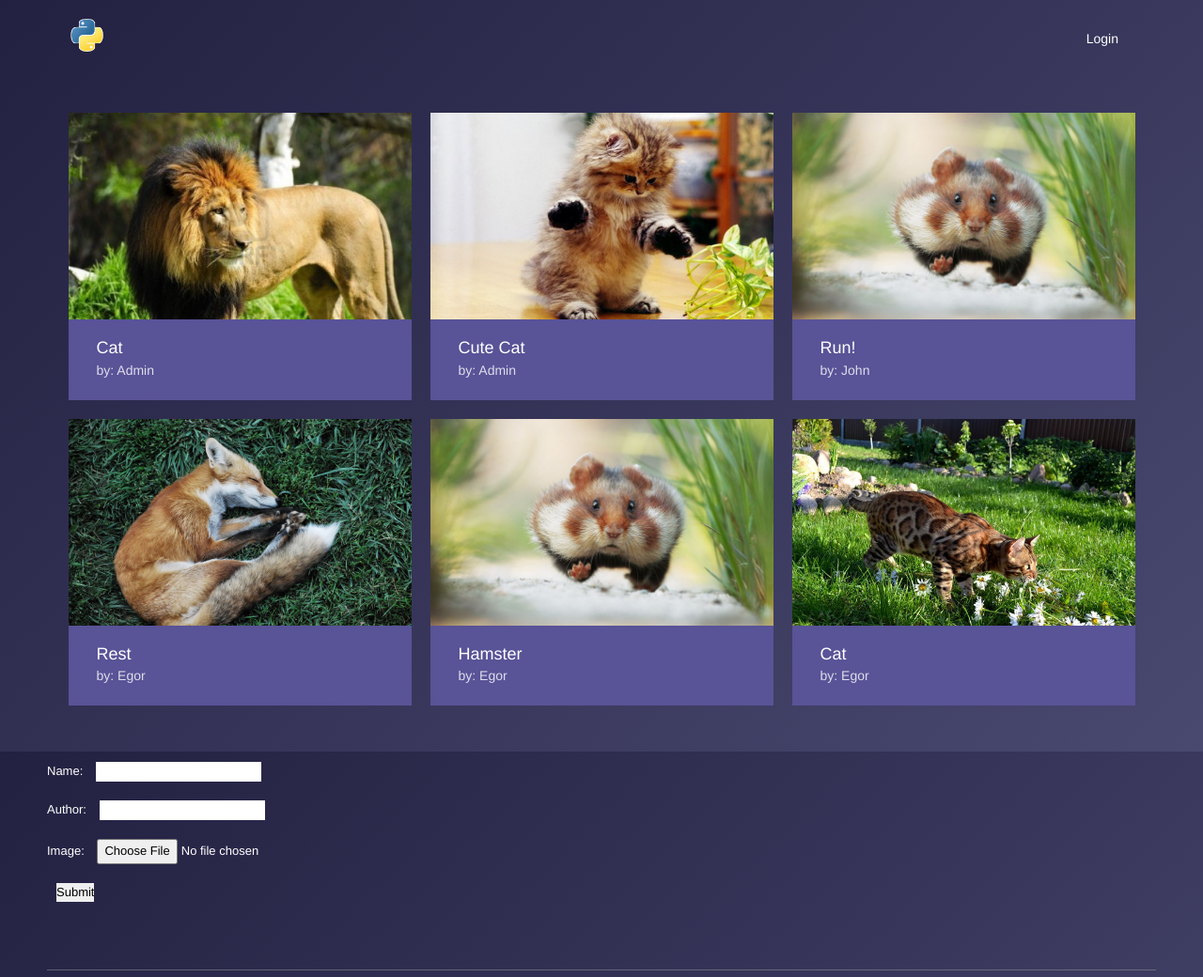
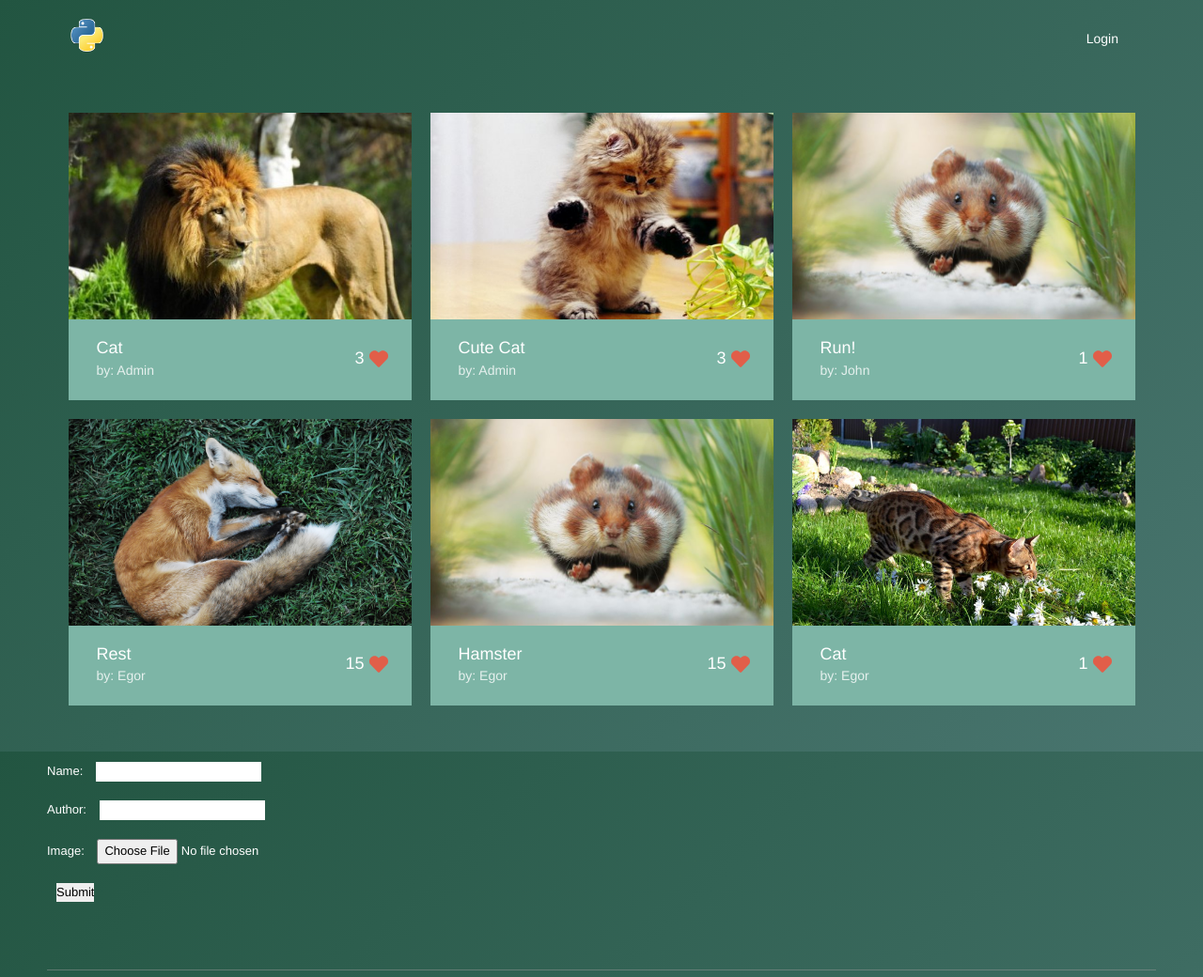
Before and after one commit to egor-sorokin/python-django-movegram, a Django app: page / in a window 1280 px wide. Shown: the top 1040 px of the page at 94% size. Run offline with Django 3.2, Linux system fonts and the light colour scheme; data comes from the database, SQL or seed files in the repository; both versions use the stored data as it was after the commit.

Commit message:
Add like buttons

```diff
--- a/main_app/models.py
+++ b/main_app/models.py
@@ -9,6 +9,7 @@ class Movement(models.Model):
     author = models.CharField(max_length=100)
     image = models.ImageField(upload_to='movement_image',
                               default='default.png')
+    likes = models.IntegerField(default=0)
 
     def __str__(self):
         return self.name
--- a/main_app/static/app/assets/css/style.css
+++ b/main_app/static/app/assets/css/style.css
@@ -46,7 +46,7 @@ body {
   font: 300 13px/1.6 'Helvetica Neue', Helvetica, Arial;
   color: #ffffff;
   transition: all .4s .3s ease-in;
-  background-image: linear-gradient(-225deg, #222141, #49486F);
+  background-image: linear-gradient(-225deg, #225541, #49756f);
   background-repeat: no-repeat;
   background-attachment: fixed; }
 
@@ -477,7 +477,7 @@ textarea {
     position: relative;
     margin-right: 20px;
     width: 365px;
-    background: #474680;
+    background: #7DB5A6;
     transition: box-shadow 0.5s ease;
     text-align: center; }
     .movements__item:nth-of-type(n+4) {
@@ -489,10 +489,11 @@ textarea {
       width: 100%;
       height: 220px;
       background-size: cover; }
-    .movements__item-likes {
-      position: absolute;
-      bottom: 95px;
-      right: 25px; }
+    .movements__item-info {
+      position: relative;
+      padding: 20px 20px 20px 30px;
+      background: #7DB5A6;
+      text-align: left; }
     .movements__item-title {
       font-family: "Heebo", "Helvetica", sans-serif;
       font-weight: 400;
@@ -500,9 +501,8 @@ textarea {
       color: #FFFFFF;
       line-height: 1.2; }
       .movements__item-title-container {
-        padding: 20px 20px 20px 30px;
-        background-color: rgba(158, 137, 240, 0.2);
-        text-align: left; }
+        width: 200px;
+        word-break: break-all; }
     .movements__item-author {
       opacity: 0.8;
       font-family: "Heebo", "Helvetica", sans-serif;
@@ -511,13 +511,34 @@ textarea {
       color: #FFFFFF;
       line-height: 24px;
       transition: color 0.5s ease; }
+    .movements__item-likes {
+      position: absolute;
+      bottom: 30px;
+      right: 50px;
+      font-size: 18px;
+      cursor: pointer; }
+      .movements__item-likes:before {
+        content: ' ';
+        display: block;
+        position: absolute;
+        top: 5px;
+        right: -25px;
+        width: 20px;
+        height: 20px;
+        background-image: url("/static/images/icon_heart.svg");
+        background-size: 100%;
+        transition: opacity 0.5s ease;
+        cursor: pointer; }
 
 .movements__item-link:hover,
 .movements__item-author:hover {
   color: rgba(230, 236, 240, 0.4); }
 
 .movements__item:hover {
-  box-shadow: 0 10px 20px 0 rgba(106, 125, 150, 0.5); }
+  box-shadow: 0 10px 20px 0 rgba(106, 125, 150, 0.7); }
+
+.movements__item-likes:hover:before {
+  opacity: 0.6; }
 
 .auth {
   position: relative;
--- a/main_app/static/js/main.js
+++ b/main_app/static/js/main.js
@@ -1,15 +1,15 @@
 (function ($) {
     'use strict';
 
-    $('button').on('click', function (e) {
+    $('.like-button').on('click', function (e) {
         e.preventDefault();
 
         var $this = $(this);
 
         $.ajax({
-            url: '/like_picture/',
+            url: '/like_movement/',
             type: 'POST',
-            data: {picture_id: $this.attr('data-id')},
+            data: {movement_id: $this.attr('data-id')},
             success: function (response) {
                 $this.html(' ' + response)
             }
--- a/main_app/static/src/scss/modules/_defaults.scss
+++ b/main_app/static/src/scss/modules/_defaults.scss
@@ -13,7 +13,7 @@ body {
   font: 300 13px/1.6 'Helvetica Neue', Helvetica, Arial;
   color: #ffffff;
   transition: all .4s .3s ease-in;
-  background-image: linear-gradient(-225deg, #222141, #49486F);
+  background-image: linear-gradient(-225deg, #225541, #49756f);
   background-repeat: no-repeat;
   background-attachment: fixed;
 
--- a/main_app/static/src/scss/partials/_movements.scss
+++ b/main_app/static/src/scss/partials/_movements.scss
@@ -23,7 +23,7 @@
 
     width: 365px;
 
-    background: #474680;
+    background: #7DB5A6;
     transition: box-shadow 0.5s ease;
 
     text-align: center;
@@ -44,18 +44,19 @@
 
       background-size: cover;
     }
-    &-likes {
-      position: absolute;
-      bottom: 95px;
-      right: 25px;
+    &-info {
+      position: relative;
+
+      padding: 20px 20px 20px 30px;
+
+      background: #7DB5A6;
+
+      text-align: left;
     }
     &-title {
       &-container {
-        padding: 20px 20px 20px 30px;
-
-        background-color: rgba(158, 137, 240, 0.2);
-
-        text-align: left;
+        width: 200px;
+        word-break: break-all;
       }
 
       font-family: $default-font-family;
@@ -75,6 +76,33 @@
 
       transition: color 0.5s ease;
     }
+    &-likes {
+      position: absolute;
+      bottom: 30px;
+      right: 50px;
+
+      font-size: 18px;
+
+      cursor: pointer;
+
+      &:before {
+        content: ' ';
+        display: block;
+
+        position: absolute;
+        top: 5px;
+        right: -25px;
+
+        width: 20px;
+        height: 20px;
+
+        background-image: url("/static/images/icon_heart.svg");
+        background-size: 100%;
+
+        transition: opacity 0.5s ease;
+        cursor: pointer;
+      }
+    }
   }
 }
 
@@ -84,5 +112,11 @@
 }
 
 .movements__item:hover {
-    box-shadow: 0 10px 20px 0 rgba(106, 125, 150, 0.5);
+  box-shadow: 0 10px 20px 0 rgba(106, 125, 150, 0.7);
 }
+
+.movements__item-likes:hover {
+  &:before {
+    opacity: 0.6;
+  }
+}
--- a/main_app/templates/index.html
+++ b/main_app/templates/index.html
@@ -8,26 +8,28 @@
             {% for movement in movements %}
                 <div class="movements__item">
 
-                <a href="/{{ movement.id }}/" style="background-image: url('{{ movement.image.url }}')"
+                    <a href="/{{ movement.id }}/"
+                       style="background-image: url('{{ movement.image.url }}')"
                        class="movements__item-image">
                     </a>
 
-{#                <div class="movements__item-likes">#}
-{#                    <button id="likes" data-id="{{ picture.id }}"#}
-{#                            class="btn btn-sm btn-danger glyphicon glyphicon-heart"#}
-{#                            type="button">#}
-{#                        {% if picture.likes > 0 %}#}
-{#                            {{ picture.likes }}#}
-{#                        {% endif %}#}
-{#                    </button>#}
-{#                </div>#}
-
+                    <div class="movements__item-info">
                         <div class="movements__item-title-container">
                             <h2 class="movements__item-title">{{ movement.name }}</h2>
                             <a class="movements__item-author"
                                href="/user/{{ movement.author }}/">
                                 by: {{ movement.author }}
                             </a>
+
+                        </div>
+                        <div data-id="{{ movement.id }}"
+                             class="movements__item-likes like-button">
+                            {% if movement.likes > 0 %}
+                                {{ movement.likes }}
+                            {% else %}
+                                0
+                            {% endif %}
+                        </div>
                     </div>
 
 
--- a/main_app/urls.py
+++ b/main_app/urls.py
@@ -9,6 +9,7 @@ urlpatterns = [
     url(r'^([0-9]+)/$', views.detail, name='detail'),
     url(r'^post_url/$', views.post_movement, name='post_movement'),
     url(r'^user/(\w+)/$', views.profile, name='profile'),
+    url(r'^like_movement/$', views.like_movement, name='like_movement'),
     url(r'^login/$', views.login_view, name='login'),
     url(r'^logout/$', views.logout_view, name='logout'),
 ]
--- a/main_app/views.py
+++ b/main_app/views.py
@@ -16,6 +16,22 @@ def index(request):
 def detail(request, movement_id):
     movement = Movement.objects.get(id=movement_id)
     return render(request, 'detail.html', {'movement': movement})
+
+
+def like_movement(request):
+    movement_id = request.POST.get('movement_id', None)
+
+    likes = 0
+
+    if movement_id:
+        movement = Movement.objects.get(id=int(movement_id))
+
+        if movement is not None:
+            likes = movement.likes + 1
+            movement.likes = likes
+            movement.save()
+
+    return HttpResponse(likes)
 
 
 def post_movement(request):
```
Also changed, not shown: main_app/templates/detail.html (+9 -7 lines), db.sqlite3, main_app/migrations/0004_movement_likes.py (added), main_app/static/app/assets/css/style.min.css, main_app/static/images/icon_heart.svg (added), media/movement_image/cat_crouching.jpeg (added), media/movement_image/hamster_run_lAw6kv6.jpeg (added), 4 other files. Lines whose indentation alone changed are shown as unchanged.
